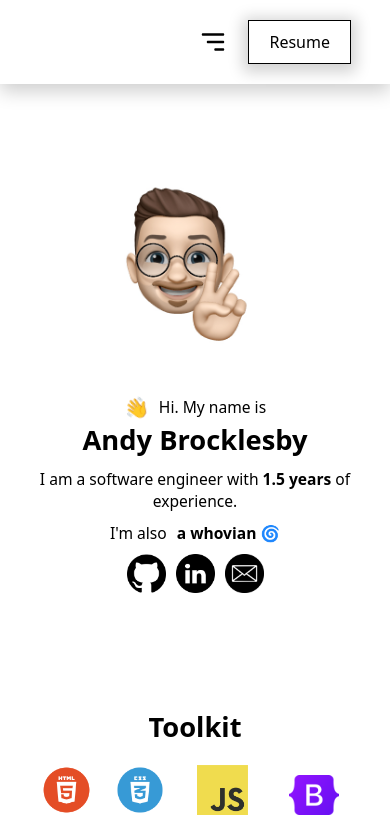
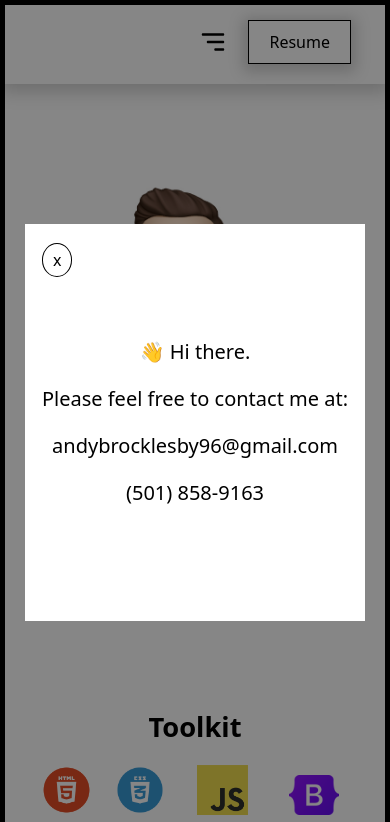
Before and after one commit to andybrocklesby/andybrocklesby.github.io, a plain HTML site: page index.html in a window 390 px wide. Both pictures are taken after a click on the link "Contact". Shown: the top 822 px of the page. Drawn offline with Linux system fonts and the light colour scheme.

Commit message:
Add files via upload

```diff
--- a/app.js
+++ b/app.js
@@ -1,3 +1,8 @@
+function pageSetup() {
+    let contactCard = document.getElementById('contact-card').style;
+    contactCard.display = "none";
+}
+
 
 const greetings = ['a car enthusiast 🚗', 'a technology fanatic 💻', 'a whovian 🌀', 'a productivity fanatic 🧠', 'a self-development sucker 💪'];
 const greetingLocation = document.getElementById('greeting-container');
@@ -44,3 +49,18 @@ function openResume() {
 // function alertUser() {
 //     alert("Website under development. Things will be missing!");
 // }
+
+let contactVisible = false;
+
+function toggleContact() {
+    let contactCard = document.getElementById('contact-card').style;
+
+    if (contactVisible) {
+        contactCard.display = 'none';
+        contactVisible = false;
+    }
+    else if (!contactVisible) {
+        contactCard.display = 'grid';
+        contactVisible = true;
+    }
+}
--- a/index.html
+++ b/index.html
@@ -10,7 +10,21 @@
     <link rel="shortcut icon" href="./images/IMG_EAD5E1FEB382-1.png" type="image/x-icon">
 </head>
 
-<body onload="alertUser()">
+<body onload="pageSetup()">
+
+    <!---------------------------------CONTACT CARD-------------------------------------------------->
+    <!---------------------------------CONTACT CARD-------------------------------------------------->
+    <!---------------------------------CONTACT CARD-------------------------------------------------->
+
+    <div id="contact-card">
+        <div id="contact-card-container">
+            <div class="contact-close" onclick="toggleContact()">x</div>
+            <div class="contact-greeting">👋 Hi there.</div>
+            <div class="contact-greeting">Please feel free to contact me at:</div>
+            <div class="contact-greeting">andybrocklesby96@gmail.com</div>
+            <div class="contact-greeting">(501) 858-9163</div>
+        </div>
+    </div>
 
     <!---------------------------------------------HEADER----------------------------------------------->
     <!---------------------------------------------HEADER----------------------------------------------->
@@ -22,7 +36,7 @@
                     <li><a href="#" class="nav-item">About</a></li>
                     <li><a href="#" class="nav-item">Projects</a></li>
                     <li><a href="#" class="nav-item">Blog</a></li>
-                    <li><a href="#" class="nav-item">Contact</a></li>
+                    <li><a href="#" class="nav-item" onclick="toggleContact()">Contact</a></li>
                 </ul>
             </nav>
             <svg onclick="toggleMenu()" id="menu-icon" width="30px" height="30px" viewBox="0 0 24 24" fill="none"
@@ -45,7 +59,7 @@
                 <li><a href="#" class="mobile-nav-items">About</a></li>
                 <li><a href="#" class="mobile-nav-items">Projects</a></li>
                 <li><a href="#" class="mobile-nav-items">Blog</a></li>
-                <li><a href="#" class="mobile-nav-items">Contact</a></li>
+                <li><a href="#" class="mobile-nav-items" onclick="toggleContact()">Contact</a></li>
             </ul>
         </nav>
     </div>
@@ -201,7 +215,7 @@
                     <li><a href="#index-about" class="nav-item-footer">About</a></li>
                     <li><a href="#project" class="nav-item-footer">Projects</a></li>
                     <li><a href="#" class="nav-item-footer">Blog</a></li>
-                    <li><a href="#" class="nav-item-footer">Contact</a></li>
+                    <li><a href="#" class="nav-item-footer" onclick="toggleContact()">Contact</a></li>
                 </ul>
             </div>
             <div id="copyright">&copy Andy Brocklesby 2024. All rights reserved.</div>
--- a/style.css
+++ b/style.css
@@ -7,6 +7,88 @@
 
 html {
     scroll-behavior: smooth;
+}
+
+/*-----------------------------------CONTACT CARD-------------------------------------*/
+/*-----------------------------------CONTACT CARD-------------------------------------*/
+/*-----------------------------------CONTACT CARD-------------------------------------*/
+
+#contact-card {
+    position: fixed;
+    width: 100%;
+    height: 100%;
+    border: 5px solid black;
+    z-index: 2;
+    display: grid;
+    place-items: center;
+    padding: 100px;
+    background-color: rgba(0, 0, 0, 0.473);
+    display: grid;
+}
+
+#contact-card-container {
+    width: 100%;
+    max-width: 750px;
+    height: 100%;
+    max-height: 500px;
+    background-color: white;
+    position: relative;
+    display: flex;
+    flex-direction: column;
+    justify-content: center;
+    align-items: center;
+    gap: 20px;
+}
+
+.contact-close {
+    position: absolute;
+    top: 5%;
+    left: 5%;
+    border: 1px solid black;
+    border-radius: 50%;
+    padding: 5px 10px;
+    cursor: pointer;
+}
+
+.contact-close:hover {
+    background-color: black;
+    color: white;
+}
+
+.contact-greeting {
+    font-size: 2vw;
+}
+
+/*-------------------------------------CONTACT RESPONSIVE-------------------------------------*/
+/*-------------------------------------CONTACT RESPONSIVE-------------------------------------*/
+/*-------------------------------------CONTACT RESPONSIVE-------------------------------------*/
+
+@media (width > 1000px) {
+    .contact-greeting {
+        font-size: 30px;
+    }
+}
+
+@media (width < 500px) {
+
+    #contact-card {
+        padding: 20px;
+    }
+
+    #contact-card-container {
+        max-width: 100%;
+        max-height: 50%;
+    }
+
+    .contact-greeting {
+        font-size: 20px;
+    }
+}
+
+@media (width < 375px) {
+    .contact-greeting {
+        font-size: 14px;
+    }
 }
 
 /*-------------------------------------------------------HEADER---------------------------------------------------------*/
```
